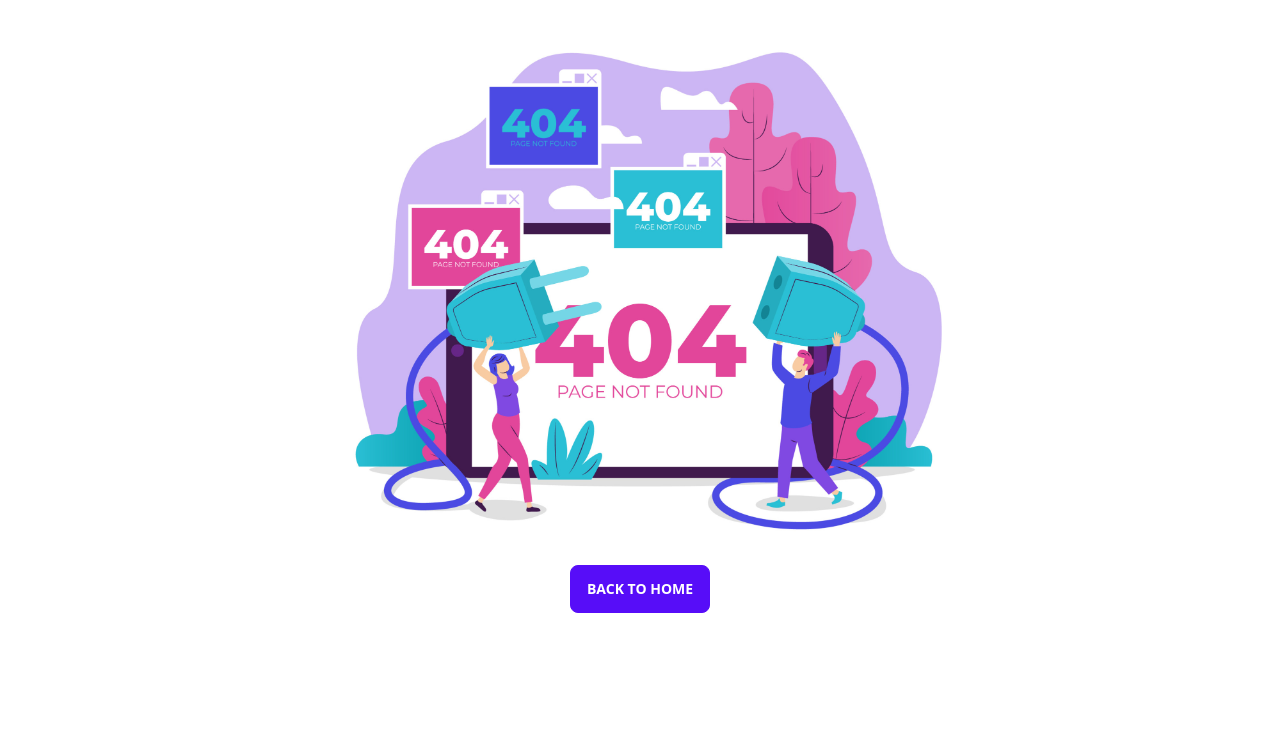
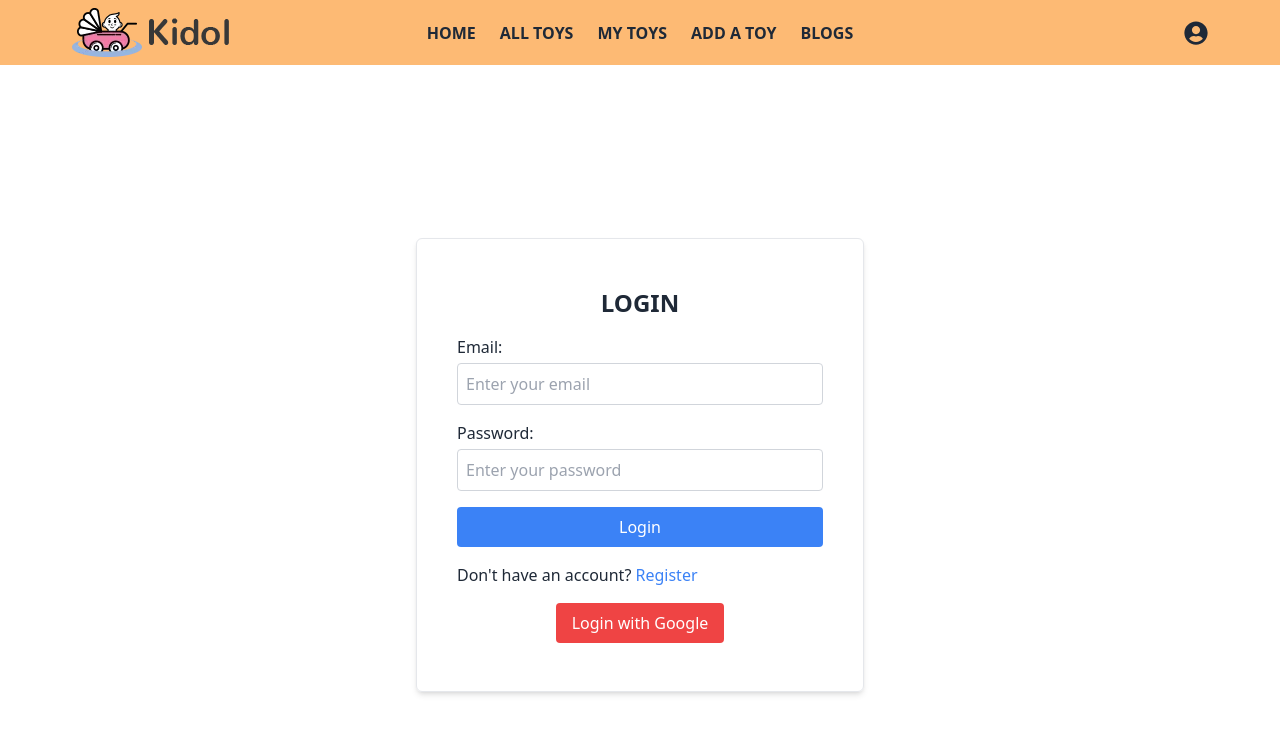
Before and after one commit to Ubaidullah-Hasan/kidoi-client-site, a React (Vite) app: page /login in a window 1280 px wide. Before the commit this address had no page. Shown: the top 734 px of the page. Built offline with nearby package versions, Linux system fonts and the light colour scheme.

Commit message:
login page

```diff
--- a/package.json
+++ b/package.json
@@ -11,6 +11,7 @@
   },
   "dependencies": {
     "daisyui": "^2.51.6",
+    "firebase": "^9.22.0",
     "localforage": "^1.10.0",
     "match-sorter": "^6.3.1",
     "react": "^18.2.0",
--- /dev/null
+++ b/src/Firebase/firebase.js
@@ -0,0 +1,19 @@
+// Import the functions you need from the SDKs you need
+import { initializeApp } from "firebase/app";
+// TODO: Add SDKs for Firebase products that you want to use
+// https://firebase.google.com/docs/web/setup#available-libraries
+
+// Your web app's Firebase configuration
+const firebaseConfig = {
+    apiKey: "AIzaSyDxpc7vObRmPI9CgdmBDFT2P25-QEnBcu8",
+    authDomain: "kidoi-toy-shop.firebaseapp.com",
+    projectId: "kidoi-toy-shop",
+    storageBucket: "kidoi-toy-shop.appspot.com",
+    messagingSenderId: "203031626878",
+    appId: "1:203031626878:web:4ff024c7f16f83138e442f",
+};
+console.log(process.env.FIREBASE_APIKEY);
+
+// Initialize Firebase
+const app = initializeApp(firebaseConfig);
+export default app;
--- a/src/Layout/Root.jsx
+++ b/src/Layout/Root.jsx
@@ -3,6 +3,7 @@ import Navbar from '../Shared/Navbar/Navbar';
 import { Outlet } from 'react-router-dom';
 
 const Root = () => {
+
     return (
         <div>
             <Navbar></Navbar>
--- /dev/null
+++ b/src/Pages/User/Login.jsx
@@ -0,0 +1,44 @@
+import React from 'react';
+import { Link } from 'react-router-dom';
+
+const Login = () => {
+    const handleGoogleLogin = () => {
+
+    }
+    const handleLogin = () => {
+
+    }
+
+    return (
+        <div>
+            <div className="flex justify-center items-center mt-12 md:mt-0 md:h-[100vh]">
+                <div className='border rounded-md w-[90%] md:w-[35%] py-12 px-6 md:px-10  md:shadow-md'>
+                    <h2 className="text-2xl font-bold mb-4 text-center uppercase">Login</h2>
+                    <form className="">
+                        <div className="mb-4">
+                            <label className="block mb-1">Email:</label>
+                            <input className="border border-gray-300 p-2 w-full rounded" type="email" placeholder="Enter your email" />
+                        </div>
+                        <div className="mb-4">
+                            <label className="block mb-1">Password:</label>
+                            <input className="border border-gray-300 p-2 w-full rounded" type="password" placeholder="Enter your password" />
+                        </div>
+                        <button className="bg-blue-500 text-white py-2 px-4 rounded w-full" type="submit" onClick={handleLogin}>
+                            Login
+                        </button>
+                    </form>
+                    <div className="mt-4">
+                        Don't have an account? <Link className="text-blue-500" to="/register">Register</Link>
+                    </div>
+                    <div className='text-center'>
+                        <button className="bg-red-500 text-white py-2 px-4 mt-4 rounded " onClick={handleGoogleLogin}>
+                            Login with Google
+                        </button>
+                    </div>
+                </div>
+            </div>
+        </div>
+    );
+};
+
+export default Login;
--- /dev/null
+++ b/src/Pages/User/Register.jsx
@@ -0,0 +1,11 @@
+import React from 'react';
+
+const Register = () => {
+    return (
+        <div>
+
+        </div>
+    );
+};
+
+export default Register;
```
Also changed, not shown: src/Route/Route.jsx (+12 -0 lines), 1 other file (tests, documents, lock files or other folders).
